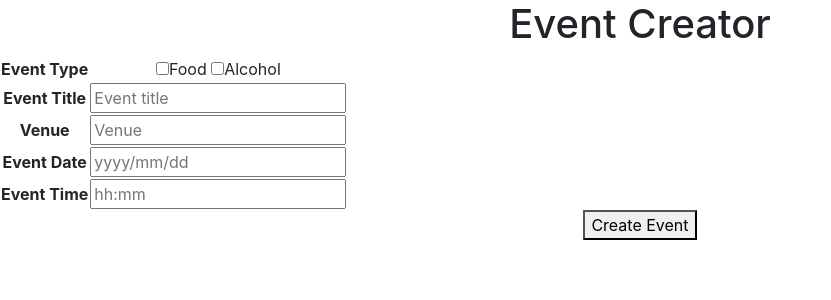
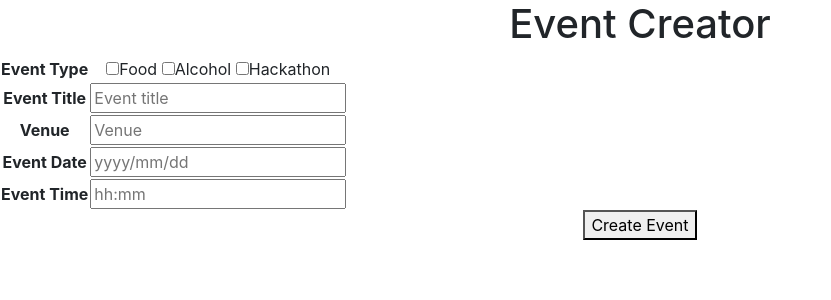
Before and after one commit to Naidah/cse-hackathon-2018, a Python web app: template templates/createEvent.html in a window 1280 px wide. Shown: the top 300 px of the page, without its empty margins (0-831 px from the left). Run offline with Jinja, Linux system fonts and the light colour scheme; the template is opened without the code that fills it, so the values that code supplies are empty; some libraries are stand-ins or nearby versions.

Commit message:
added hack event type

```diff
--- a/templates/createEvent.html
+++ b/templates/createEvent.html
@@ -17,7 +17,8 @@
         <tr>
             <th>Event Type</th>
             <td><input type="checkbox" name="type" value="Food">Food
-            <input type="checkbox" name="type" value="Alcohol">Alcohol</td>
+            <input type="checkbox" name="type" value="Alcohol">Alcohol
+            <input type="checkbox" name="type" value="Hackathon">Hackathon</td>
         </tr>
         <tr>
             <th>Event Title</th>
```
Also changed, not shown: routes.py (+10 -11 lines).
